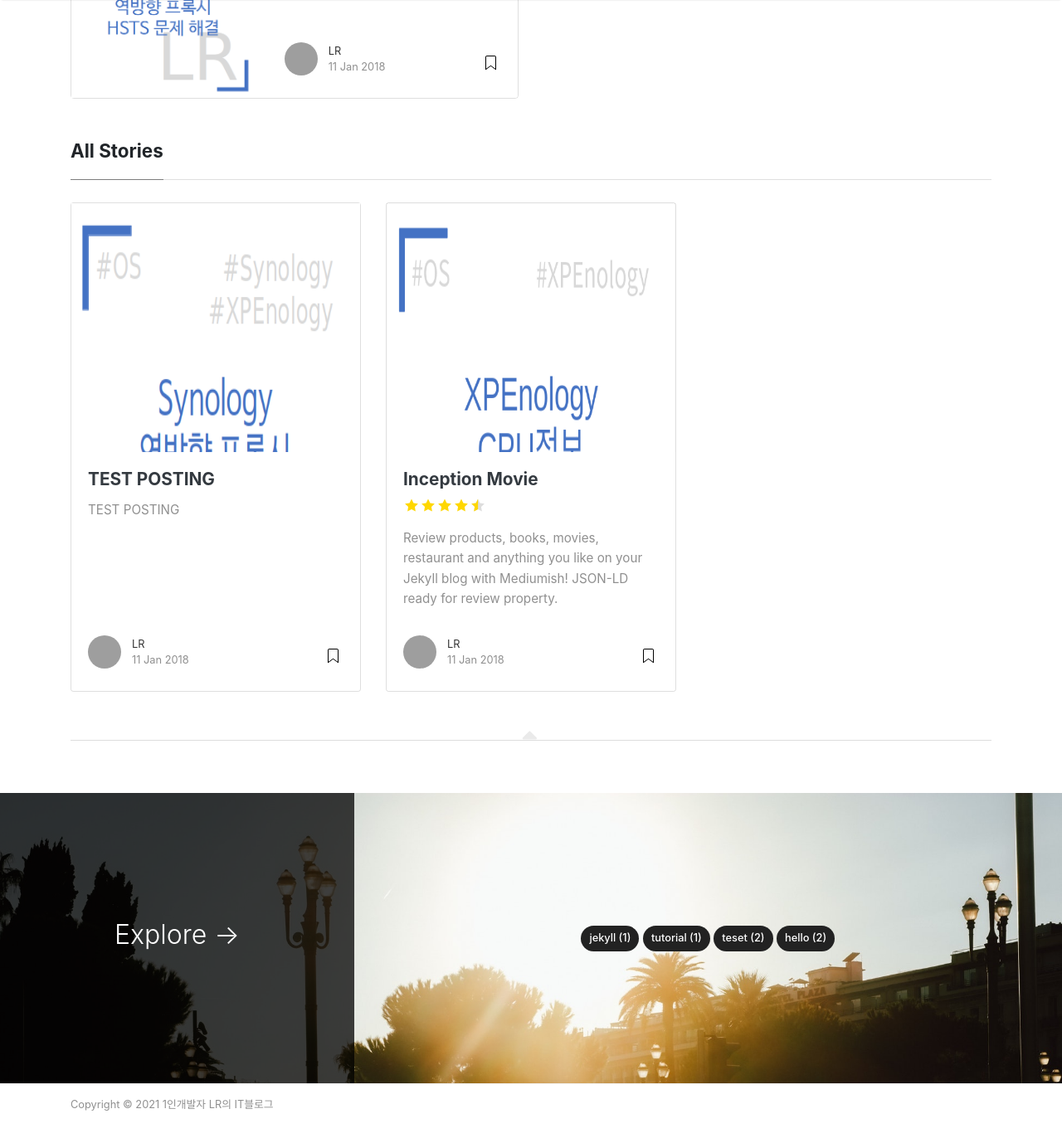
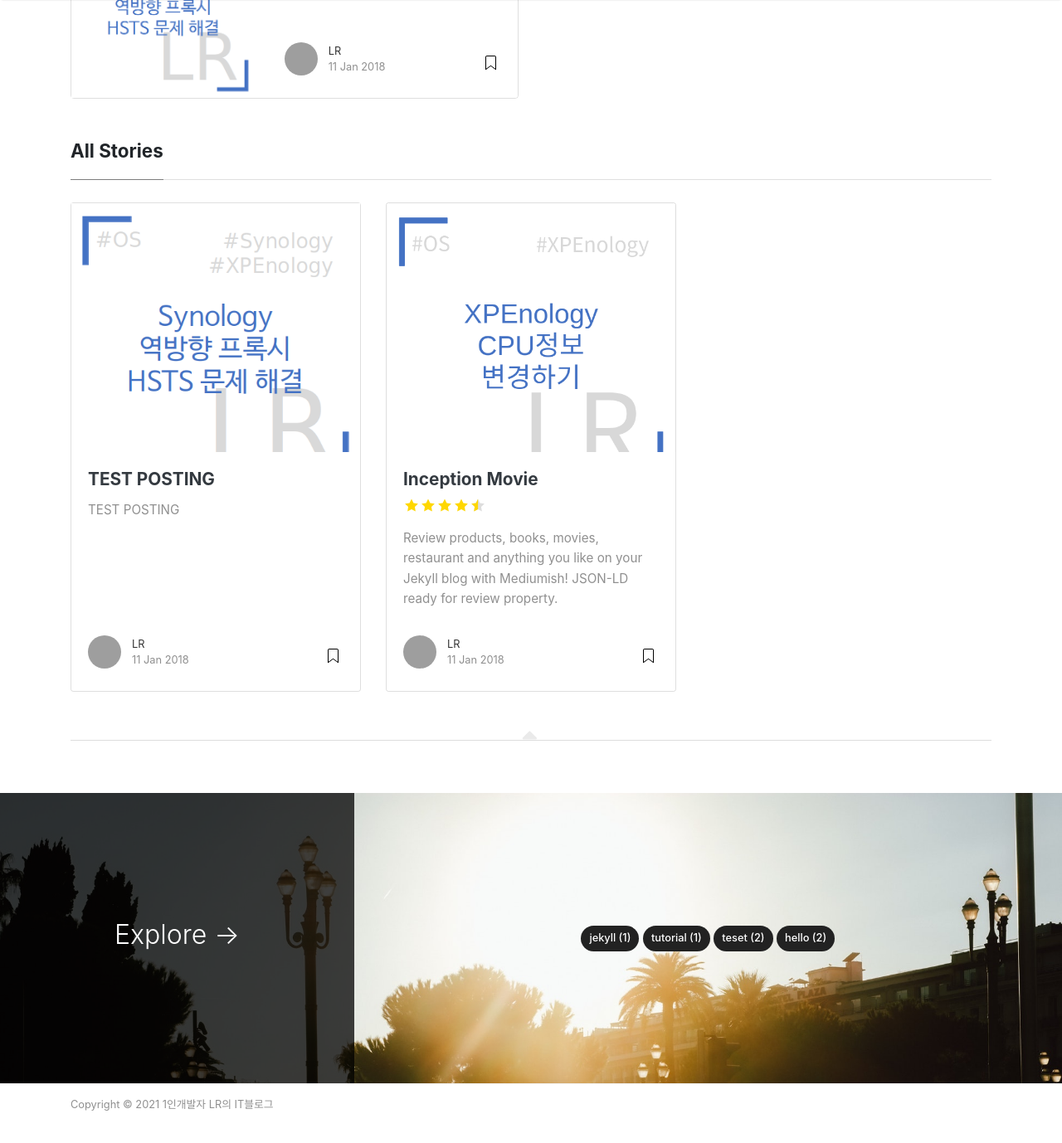
Before and after one commit to yymin1022/yymin1022.github.io, a Jekyll site: the page built from index.html, in a window 1280 px wide and 1400 px high, scrolled down 394 px. Shown: the top 1378 px of the window at 83% size. Built offline with Jekyll 4.4.1, drawn with Linux system fonts in a browser that asks for light colours; nearby versions of some CDN libraries; the list of posts is cut into pages by our own code; grey boxes are pictures that could not be loaded.

Commit message:
Update CSS : Fix Thumbnail Ratio

```diff
--- a/assets/css/screen.css
+++ b/assets/css/screen.css
@@ -845,7 +845,6 @@ iframe {
 }
 
 .card .img-fluid {
-    height: 200%;
     width: 100%;
 }
 
```
